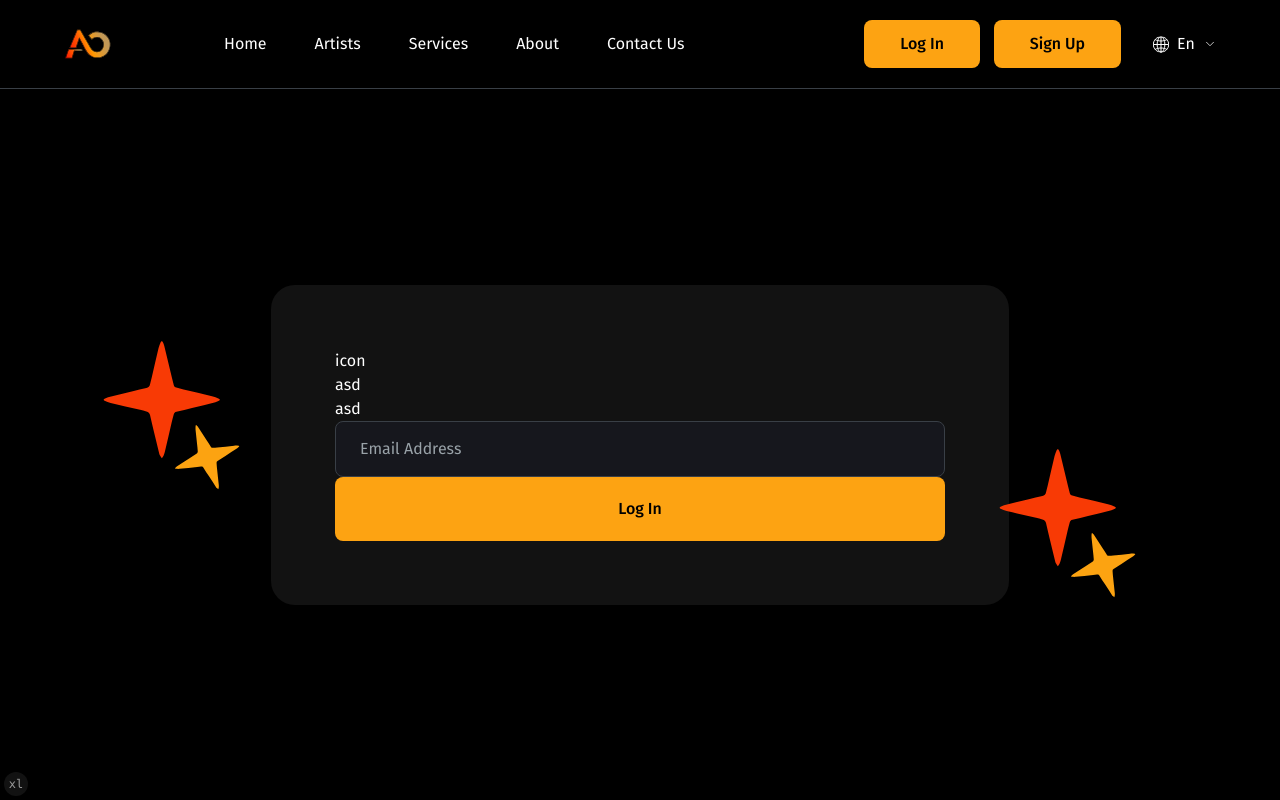
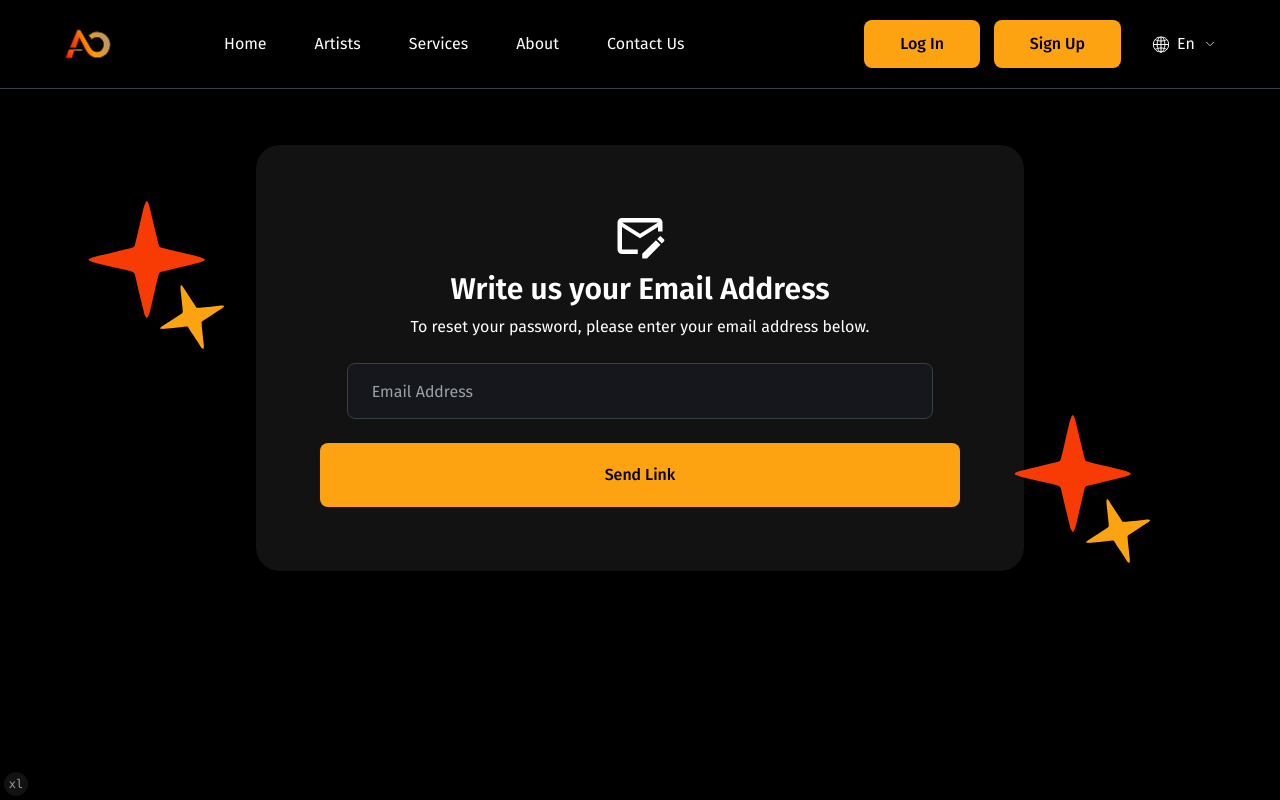
Before and after one commit to chubinaaa/artoa-FE, a Next.js app: page /forget-pass in a window 1280 px wide. Built offline with nearby package versions, Linux system fonts and the light colour scheme.

Commit message:
complete forget password write-email step component

```diff
--- a/src/app/(auth)/forget-pass/page.tsx
+++ b/src/app/(auth)/forget-pass/page.tsx
@@ -1,9 +1,10 @@
+import { AuthShell } from "@/components/auth/auth-shell";
 import WriteEmail from "@/components/auth/forget-pass/write-email";
 
 export default function ForgotPassword() {
   return (
-    <div className="flex items-center justify-center bg-black">
+    <AuthShell>
       <WriteEmail />
-    </div>
+    </AuthShell>
   );
 }
--- a/src/app/(auth)/sign-in/_components/sign-in-form.client.tsx
+++ b/src/app/(auth)/sign-in/_components/sign-in-form.client.tsx
@@ -16,17 +16,21 @@ export function SignInForm() {
       <div className="flex flex-col gap-2.5">
         <Label>Enter Password</Label>
         <Input placeholder="***************" type="password" />
+        <div className="mt-1 flex justify-between">
+          <div className="flex items-center">
+            <Checkbox className="me-2 size-5" /> Remember Me
+          </div>
           <Link
-          className="-mt-0.5 self-end text-xs text-muted-foreground"
+            className="flex items-center text-xs text-muted-foreground"
             href="/forget-pass"
           >
             Forget Password
           </Link>
         </div>
-      <div className="flex items-center space-x-2 text-xs md:mt-6 md:text-base">
-        <Checkbox /> <Label>Remember Me</Label>
       </div>
-      <Button size="lg">Log In</Button>
+      <Button className="mt-5" size="lg">
+        Log In
+      </Button>
     </form>
   );
 }
--- a/src/components/auth/forget-pass/write-email.tsx
+++ b/src/components/auth/forget-pass/write-email.tsx
@@ -1,21 +1,25 @@
+import { Icons } from "@/components/icons";
 import { Button } from "@/components/ui/button";
 import { Input } from "@/components/ui/input";
-import { AuthShell } from "../auth-shell";
 
 export default function WriteEmail() {
   return (
-    <AuthShell>
-      <div className="flex flex-col">
-        <div>icon</div>
-        <p>asd</p>
-        <p>asd</p>
-        <Input
-          className="w-[610px] max-lg:w-[670px] max-md:w-[340px] max-[375px]:w-60"
-          placeholder="Email Address"
-          type="email"
-        />
-        <Button size="lg">Log In</Button>
+    <div className="flex flex-col gap-6">
+      <div className="flex flex-col items-center gap-2">
+        <Icons.emailEditOutline className="gap-6" />
+        <h2 className="text-xl font-semibold md:text-3xl">
+          Write us your Email Address
+        </h2>
+        <p className="text-sm md:text-base">
+          To reset your password, please enter your email address below.
+        </p>
       </div>
-    </AuthShell>
+      <Input
+        className="mx-auto w-11/12"
+        placeholder="Email Address"
+        type="email"
+      />
+      <Button size="lg">Send Link</Button>
+    </div>
   );
 }
--- a/src/components/icons.tsx
+++ b/src/components/icons.tsx
@@ -635,4 +635,19 @@ export const Icons = {
       />
     </svg>
   ),
+  emailEditOutline: (props: SvgIconProps) => (
+    <svg
+      width="54"
+      height="54"
+      viewBox="0 0 54 54"
+      fill="none"
+      xmlns="http://www.w3.org/2000/svg"
+      {...props}
+    >
+      <path
+        d="M42.9075 31.23L29.25 44.865V49.5H33.885L47.52 35.8425M51.075 30.555L48.195 27.675C47.97 27.4275 47.655 27.2925 47.34 27.2925C47.0025 27.315 46.6875 27.4275 46.4625 27.675L44.2125 29.925L48.825 34.425L51.075 32.175C51.5025 31.725 51.5025 31.005 51.075 30.555ZM24.75 40.5H9V18L27 29.25L45 18V22.5H49.5V13.5C49.5 11.025 47.475 9 45 9H9C6.525 9 4.5 11.025 4.5 13.5V40.5C4.5 42.975 6.525 45 9 45H24.75V40.5ZM45 13.5L27 24.75L9 13.5H45Z"
+        fill="white"
+      />
+    </svg>
+  ),
 };
```
Lines whose indentation alone changed are shown as unchanged.
